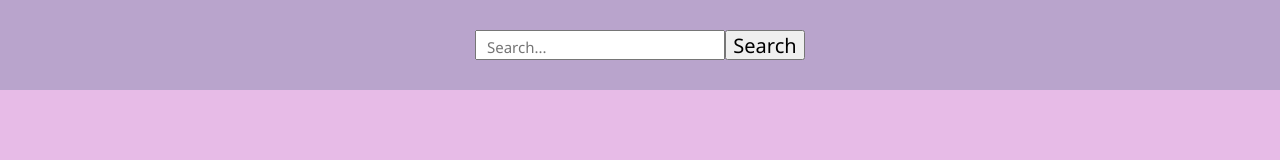
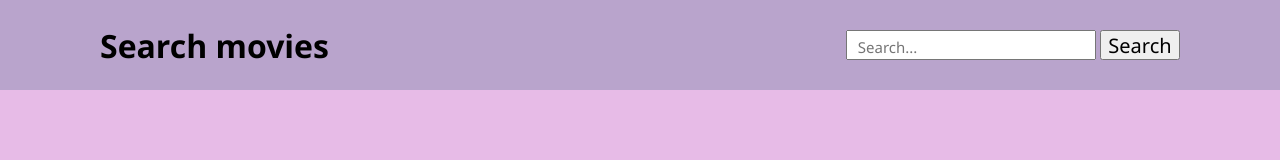
Before and after one commit to VishalSagar7/MoviesApi, a plain HTML site: page index.html in a window 1280 px wide. Drawn offline with Linux system fonts and the light colour scheme.

Commit message:
updated ui

```diff
--- a/index.html
+++ b/index.html
@@ -11,11 +11,16 @@
 <body>
 
     <div id="header">
-        <input id="searchinput" type="text" placeholder="Search...">
+        <div>
+            <h1>Search movies</h1>
+        </div>
+        <div>
+            <input id="searchinput" type="text" placeholder="Search...">
 
-        <button>
-            Search
-        </button>
+            <button>
+                Search
+            </button>
+        </div>
     </div>
 
 
--- a/style.css
+++ b/style.css
@@ -19,6 +19,9 @@ body,html{
     align-items: center;
     justify-content: center;
     background-color: rgb(185, 164, 204);
+    display: flex;
+    justify-content: space-between;
+    padding-inline: 100px;
 }
 #header input{
     height: 30px;
```
